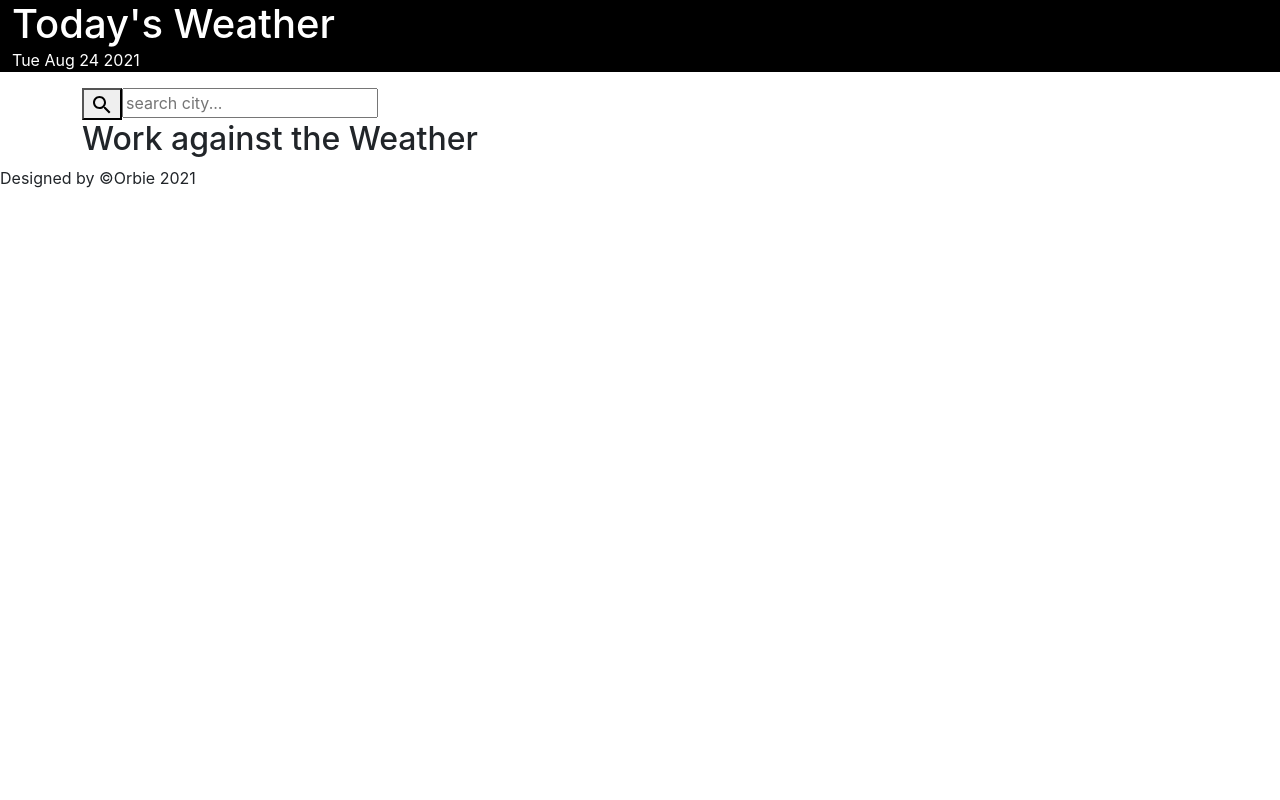
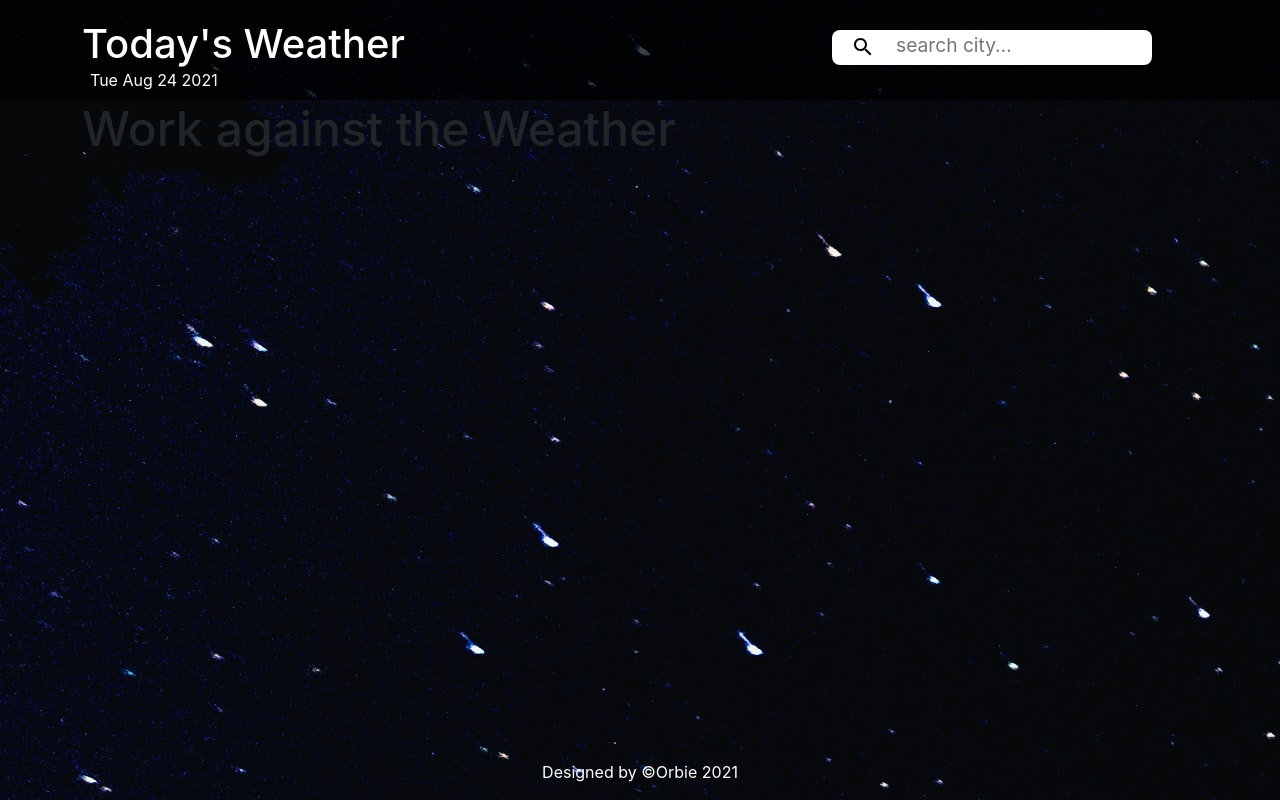
Before and after one commit to Moween/weather-app, a React (Create React App) app: page / in a window 1280 px wide. Built offline with nearby package versions, Linux system fonts and the light colour scheme.

Commit message:
Add new selectors and style rules

```diff
--- a/src/App.css
+++ b/src/App.css
@@ -1,9 +1,106 @@
 .header {
-  background-color: black;
-  color: white;
+  background-color: rgba(0, 0, 0, 0.733);
+  color: #fff;
   width: 100%;
+  height: 150px;
+}
+
+.limited {
+  width: 1140px;
+  margin: 0 auto;
 }
 
 h1 {
   margin: 0;
+  padding-top: 20px;
+  padding-left: 12px;
+  width: 70%;
 }
+
+#date {
+  width: 50%;
+  color: #fff;
+  padding-left: 20px;
+}
+
+section {
+  color: #fff;
+  font-weight: 700;
+}
+
+section.pg-section1 {
+  padding: 70px 0;
+}
+
+h2 {
+  font-size: 1.5rem;
+}
+
+section .temp {
+  border-right: 4px solid #fff;
+  margin-right: 10px;
+  padding: 10px 30px 10px 0;
+  font-size: 2rem;
+}
+
+#form {
+  position: absolute;
+  top: 100px;
+}
+
+form > div {
+  position: relative;
+}
+
+form .searchbar {
+  width: 20rem;
+  border: none;
+  outline: none;
+  background: #fff;
+  padding: 0 0 0.3rem 4rem;
+  color: #000000;
+  font-size: 1.25rem;
+  border-radius: 0.5rem;
+}
+
+form > div .searchbar::placeholder {
+  font-size: 1.2rem;
+}
+
+.submit-btn {
+  position: absolute;
+  top: 10%;
+  left: 6%;
+  background-color: rgba(0, 0, 0, 0);
+  border: none;
+  outline: none;
+  cursor: pointer;
+}
+
+footer {
+  width: 100%;
+  position: fixed;
+  bottom: 0;
+  color: #fff;
+  text-align: center;
+}
+
+@media screen and (min-width: 768px) {
+.header {
+  height: 100px;
+}
+
+  #form {
+    position: absolute;
+    top: 30px;
+    right: 10%;
+  }
+
+  h2 {
+    font-size: 3rem;
+  }
+
+  section .temp {
+    font-size: 3rem;
+  }
+}
--- a/src/index.css
+++ b/src/index.css
@@ -1,14 +1,21 @@
-body {
+* {
   box-sizing: border-box;
   margin: 0;
-  font-family: -apple-system, BlinkMacSystemFont, 'Segoe UI', 'Roboto', 'Oxygen',
-    'Ubuntu', 'Cantarell', 'Fira Sans', 'Droid Sans', 'Helvetica Neue',
+  padding: 0;
+}
+
+body {
+  font-family: -apple-system, BlinkMacSystemFont, "Segoe UI", "Roboto", "Oxygen",
+    "Ubuntu", "Cantarell", "Fira Sans", "Droid Sans", "Helvetica Neue",
     sans-serif;
+  height: 10vh;
   -webkit-font-smoothing: antialiased;
   -moz-osx-font-smoothing: grayscale;
+  position: relative;
+  background-image: url("./images/weatherapp-bg.jpg");
 }
 
 code {
-  font-family: source-code-pro, Menlo, Monaco, Consolas, 'Courier New',
+  font-family: source-code-pro, Menlo, Monaco, Consolas, "Courier New",
     monospace;
 }
```
